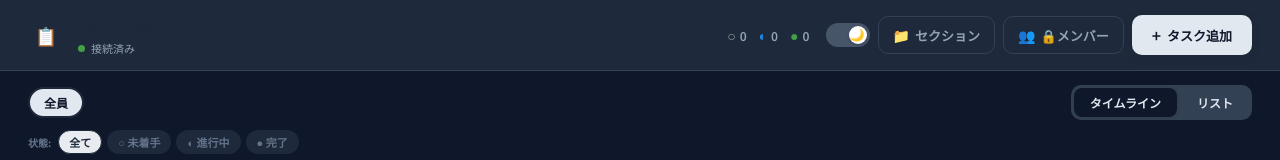
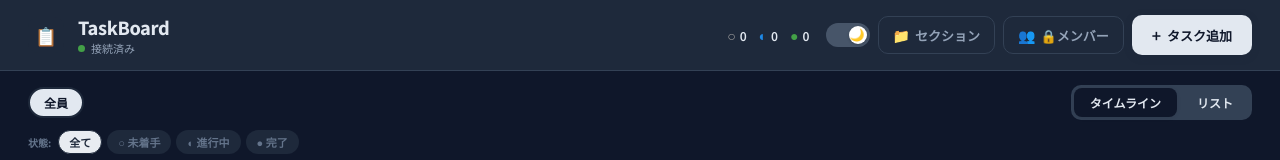
Before and after one commit to Samuriding/taskboard, a website: page index.html in a window 1280 px wide. Both pictures are taken after a click on the button "ダークモード". Shown: the top 160 px of the page. Drawn offline with Linux system fonts and the light colour scheme; no server answers.

Commit message:
Update index.html

```diff
--- a/index.html
+++ b/index.html
@@ -79,6 +79,8 @@
     body.dark .err-box{background:#451A1A;border-color:#7F1D1D;color:#FCA5A5}
     /* ヘッダー・カード・パネル（inline style上書き） */
     body.dark [data-hd]{background:#1E293B !important;border-color:#334155 !important}
+    body.dark [data-hd] h1{color:#E2E8F0 !important}
+    body.dark [data-hd] span[style*="font-weight:600"]{color:#E2E8F0 !important}
     body.dark [data-card]{background:#1E293B !important;border-color:#334155 !important}
     body.dark [data-tl]{background:#1E293B !important;border-color:#334155 !important}
     body.dark [data-al]{background:#422006 !important;border-color:#854D0E !important}
```
